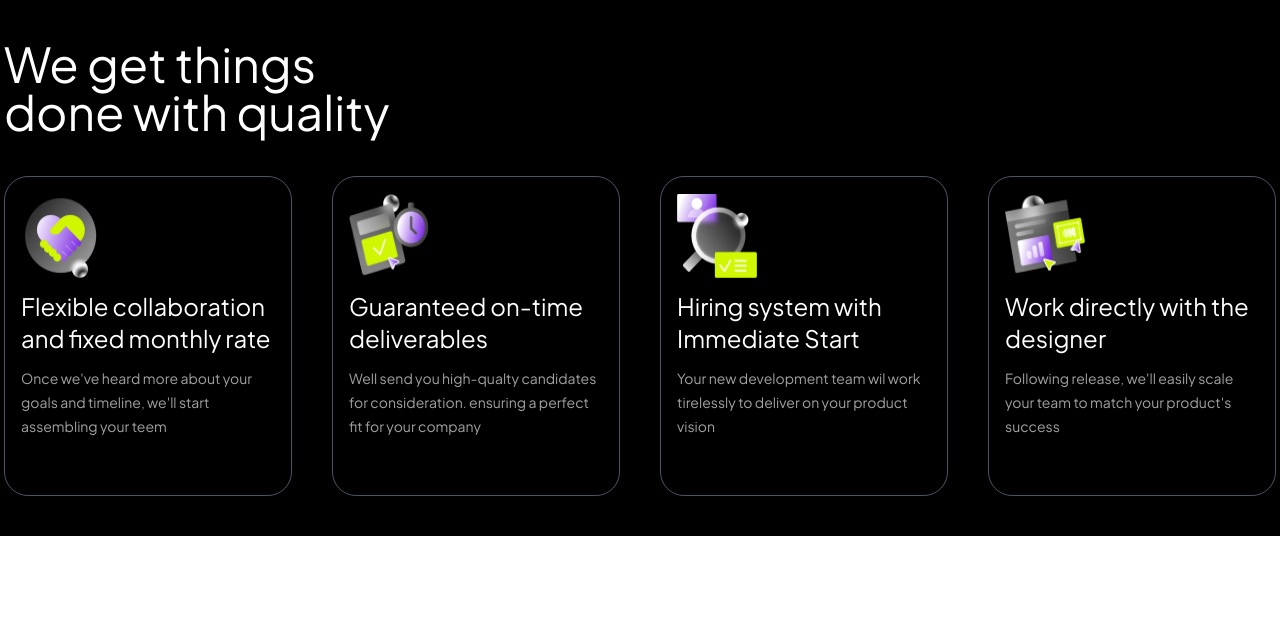
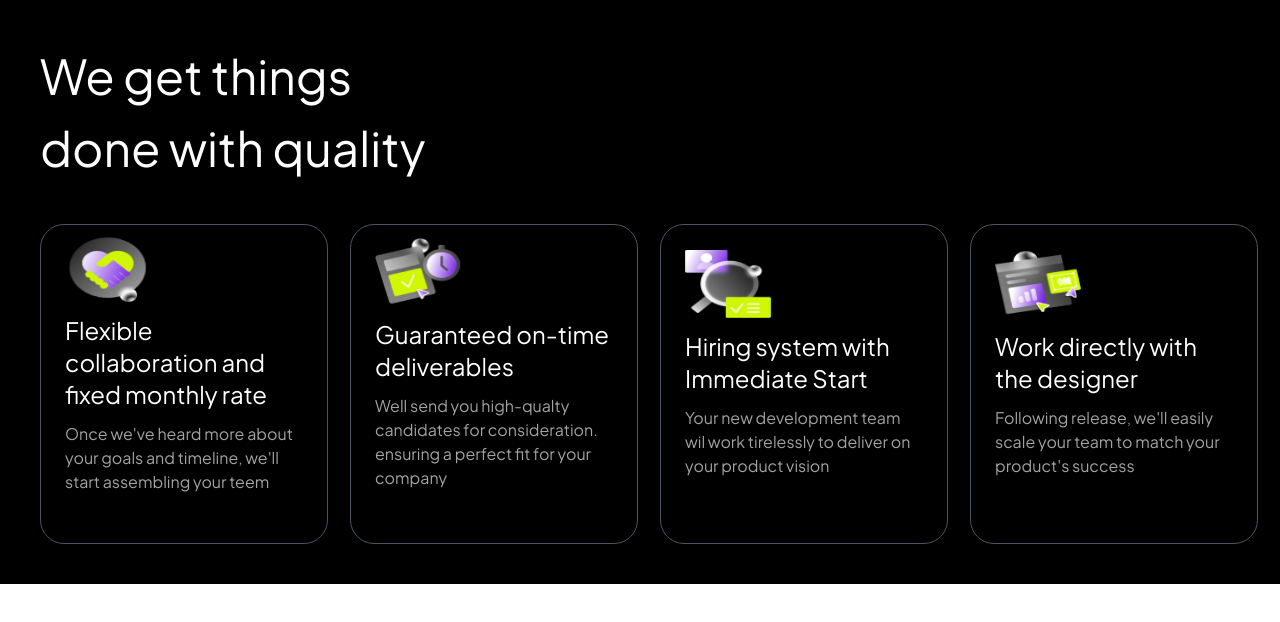
Before and after one commit to cvspan/cvspan-web, a Next.js app: page /done in a window 1280 px wide. Shown: the top 622 px of the page. Built offline with nearby package versions, Linux system fonts and the light colour scheme.

Commit message:
matched with figma

```diff
--- a/src/components/getThings/GetThings.tsx
+++ b/src/components/getThings/GetThings.tsx
@@ -6,10 +6,11 @@ export default function GetThings () {
   return (
 
     <div className="flex flex-1 bg-black justify-center items-center pb-10 pt-10 ">
-    <div className="flex flex-col items-start m-0">
-<h2 className="font-eudoxus text-white text-5xl pb-10 text-justify ">We get things <br /> done with quality
-        </h2>
-        <div className="grid grid-cols-4 items-center justify-center gap-10">
+    <div className="flex flex-col items-start m-0 justify-center">
+        <div className='w-[424px]'> <h2 className=" font-eudoxus text-white text-[48px] pb-10 text-justify leadin-[56px]">We get things <br /> done with quality
+        </h2></div>
+
+        <div className="grid grid-cols-4 items-center justify-center gap-10 self-center w-[1200px]">
             {data.map((details) => (
                 <DoneCard
                     key={details.id}
--- a/src/components/molecules/layout/DoneCard/DoneCard.tsx
+++ b/src/components/molecules/layout/DoneCard/DoneCard.tsx
@@ -11,10 +11,10 @@ interface DoneCardProps {
   }
 const DoneCard:React.FC<DoneCardProps>= ({image, title, text, id}) => {
     return (
-                <div key={id} className='rounded-3xl border border-gray-600 p-4 flex flex-col  justify-center items-start w-72 h-80 cursor-pointer '>
-                   <Image src={image} alt="duties" className="relative h-24 w-20 pb-3 -mt-10 "/>
-                    <div className=" font-eudoxus text-white text-align  text-2xl leading-8 pb-3">{title}</div>
-                    <p className=" font-eudoxus text-neutral-400 text-align text-sm leading-6">{text}</p>
+                <div key={id} className='rounded-[24px] border border-gray-600 p-[24px] flex flex-col  justify-center items-start w-72 h-80 cursor-pointer flex-start'>
+                   <Image src={image} alt="duties" className="relative h-[80px] w-[86.15px] pb-3 -mt-10 "/>
+                    <div className=" font-eudoxus text-white text-align  text-[24px] leading-[32px] pb-3">{title}</div>
+                    <p className=" font-eudoxus text-neutral-400 text-align text-[16px] leading-[24px]">{text}</p>
 
                 </div>
 
--- a/src/components/molecules/layout/stories/StoriesCard.tsx
+++ b/src/components/molecules/layout/stories/StoriesCard.tsx
@@ -4,16 +4,16 @@ const StoriesCard = () => {
   return (
     <div className="flex-1 mt-10">
 
-    <div className="flex flex-row justify-evenly items-start  p-5 ">
+    <div className="flex flex-row justify-center p-5  w-[1440px]">
         <div className="flex flex-col w-1/2">
-          <div>
-              <h1 className="text-6xl font-eudoxus mt-2">Succes stories <br />shaped by our <br /> experience</h1>
+          <div className='w-[100%]'>
+              <h1 className="text-[48px] font-eudoxus mt-2 leading-[56px]">Succes stories <br />shaped by our <br /> experience</h1>
               <img src="" alt="" />
           </div>
         </div>
 
         <div className="w-2/5 mx-10 pt-3">
-          <div ><h1 className="text-3xl pb-3 pt-2">ABOUT US</h1><p className="text-sm  font-eudoxus text-black text-align text-justify pb-4">Sed ut perspiciatis unde omnis iste natus error sit voluptatem accusantium
+          <div ><h1 className="text-[24px] pb-3 pt-2 leading-[32px]">ABOUT US</h1><p className="text-[18px] leading-[26px] font-eudoxus text-black text-align pb-4">Sed ut perspiciatis unde omnis iste natus error sit voluptatem accusantium
 doloremque laudantium, totam rem aperiam, eaque ipsa quae ab illo inventore veritatis
 et quasi architecto beatae vita dicta sunt explicabo. Nemo enim ipsam voluptatem
 quia voluptas sit aspernatur aut odit aut fugit, sed quia consequuntur magni dolores eos qui ratione voluptatem sequi nesciunt. Neque porro quisquam est, qui dolorem
@@ -21,7 +21,7 @@ ipsum quia dolor sit amet, consectetur, adipisci velit, sed quia non numquam eiu
 tempora incidunt ut labore et dolore magnam aliquam quaerat voluptatem.</p></div>
          <br />
          <br />
-          <div className=""><h1 className="text-3xl pb-3 pt-2">OUR VALUES</h1><p className="text-sm  font-eudoxus text-black text-align text-justify pb-4">Sed ut perspiciatis unde omnis iste natus error sit voluptatem accusantium
+          <div className=""><h1 className="text-[26px] pb-3 pt-2 leading-[32px]">OUR VALUES</h1><p className="text-[18px] leading-[26px] font-eudoxus text-black text-align pb-4">Sed ut perspiciatis unde omnis iste natus error sit voluptatem accusantium
 doloremque laudantium, totam rem aperiam, eaque ipsa quae ab illo inventore veritatis
 et quasi architecto beatae vita dicta sunt explicabo. Nemo enim ipsam voluptatem
 quia voluptas sit aspernatur aut odit aut fugit, sed quia consequuntur magni dolores eos qui ratione voluptatem sequi nesciunt. Neque porro quisquam est, qui dolorem
```
